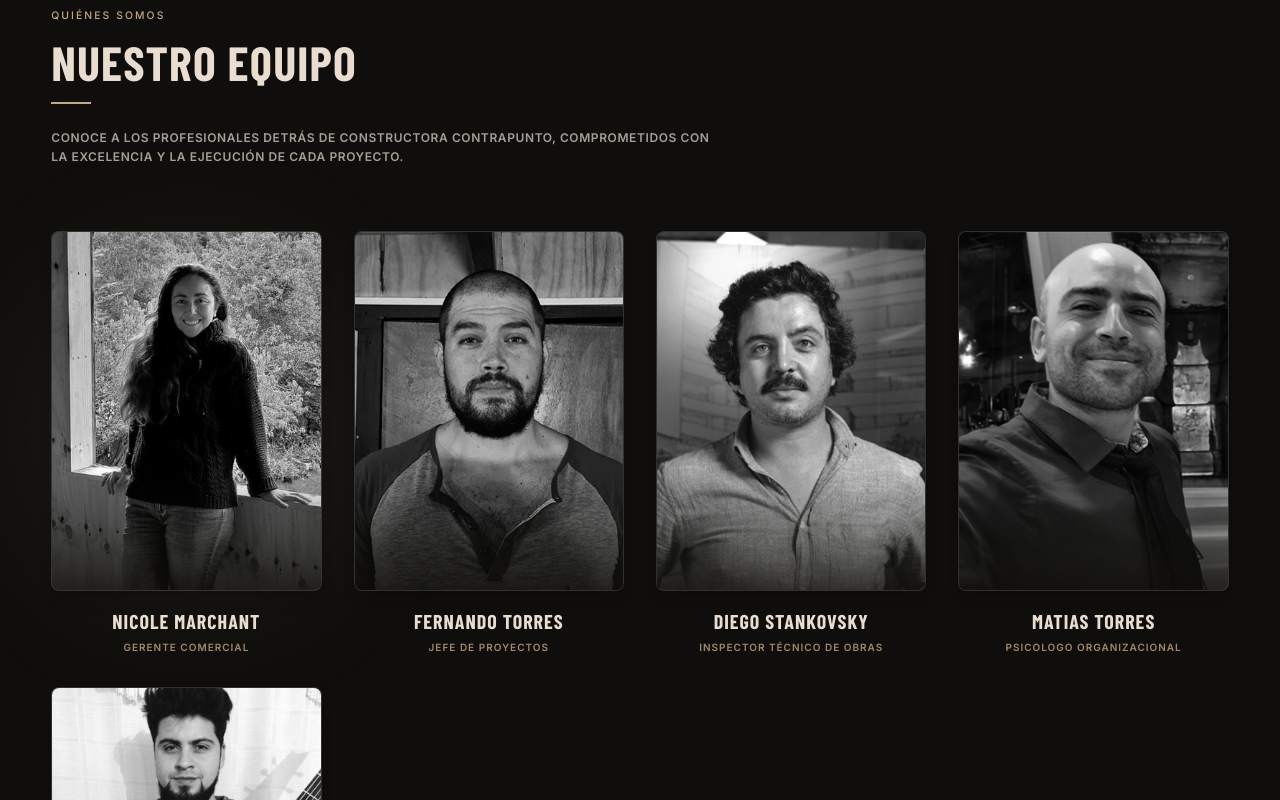
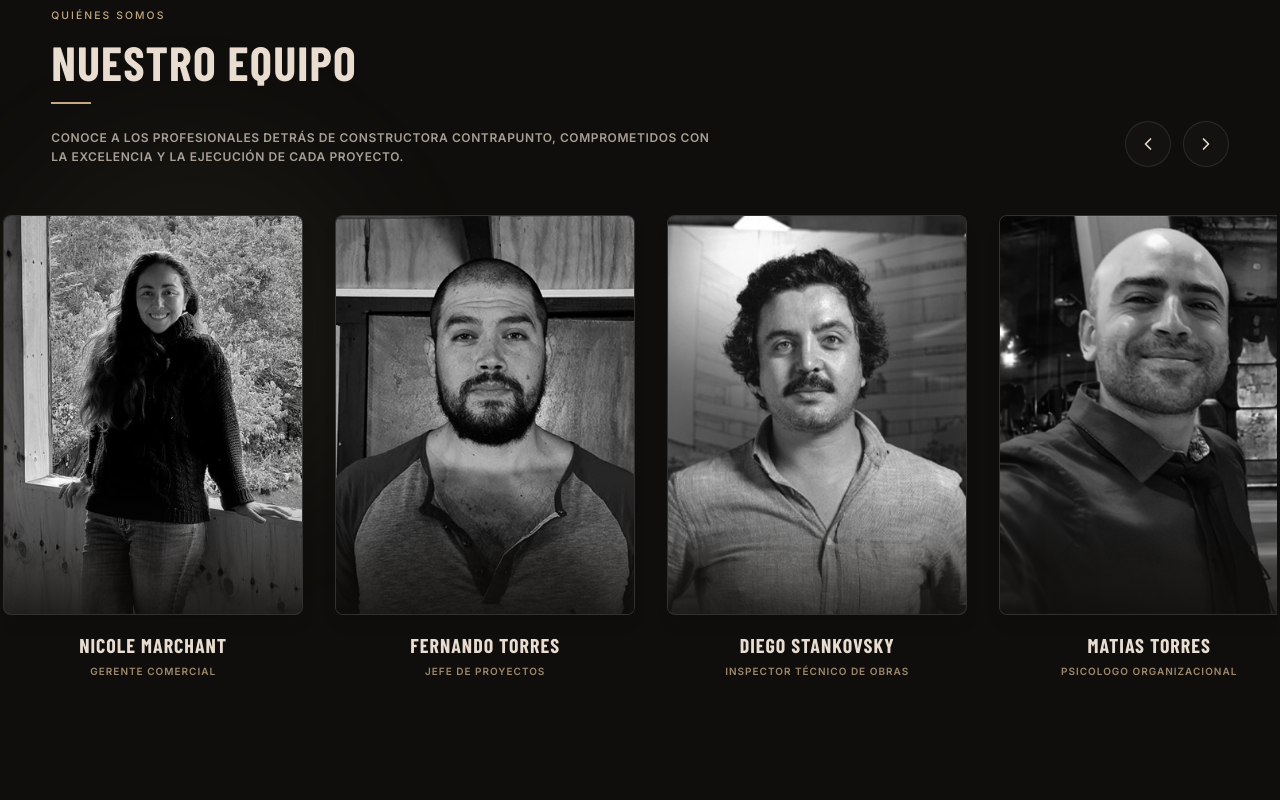
Before and after one commit to fernandomtorrest-maker/CONTRAPUNTO, a Next.js app in the folder contrapunto-web/: page / in a window 1280 px wide. Shown: the part 3960-4760 px from the top of the page. Built offline with nearby package versions, Linux system fonts and the light colour scheme; a web font is replaced by a local one.

Commit message:
feat: transforma cuadricula de equipo de nosotros en carrusel horizontal con snapping y controles de navegacion

```diff
--- a/contrapunto-web/app/globals.css
+++ b/contrapunto-web/app/globals.css
@@ -150,6 +150,15 @@ body {
     outline: 2px solid var(--color-sand);
     outline-offset: 3px;
   }
+
+  /* Ocultar scrollbar */
+  .scrollbar-hide::-webkit-scrollbar {
+    display: none;
+  }
+  .scrollbar-hide {
+    -ms-overflow-style: none;  /* IE y Edge */
+    scrollbar-width: none;  /* Firefox */
+  }
 }
 
 /* ─── Componentes Base ─────────────────────────────────────────────────────── */
--- a/contrapunto-web/components/sections/NosotrosSection.tsx
+++ b/contrapunto-web/components/sections/NosotrosSection.tsx
@@ -1,8 +1,9 @@
 'use client';
 
-import React from 'react';
+import React, { useRef } from 'react';
 import Image from 'next/image';
 import { motion } from 'framer-motion';
+import { ChevronLeft, ChevronRight } from 'lucide-react';
 
 interface TeamMember {
   id: string;
@@ -45,12 +46,26 @@ const team: TeamMember[] = [
 ];
 
 export const NosotrosSection = () => {
+  const scrollRef = useRef<HTMLDivElement>(null);
+
+  const scrollPrev = () => {
+    if (scrollRef.current) {
+      scrollRef.current.scrollBy({ left: -320, behavior: 'smooth' });
+    }
+  };
+
+  const scrollNext = () => {
+    if (scrollRef.current) {
+      scrollRef.current.scrollBy({ left: 320, behavior: 'smooth' });
+    }
+  };
+
   return (
     <section id="nosotros" className="bg-carbon text-cream section-padding border-t border-white/5 relative overflow-hidden">
       {/* Elemento gráfico de fondo */}
       <div className="absolute left-0 top-1/4 w-96 h-96 bg-sand/5 rounded-full blur-3xl pointer-events-none" />
 
-      <div className="container-base space-y-16 relative z-10">
+      <div className="container-base space-y-12 relative z-10">
 
         {/* CABECERA */}
         <div className="flex flex-col md:flex-row md:items-end justify-between gap-6">
@@ -66,10 +81,31 @@ export const NosotrosSection = () => {
               Conoce a los profesionales detrás de Constructora Contrapunto, comprometidos con la excelencia y la ejecución de cada proyecto.
             </p>
           </div>
+
+          {/* BOTONES DE NAVEGACIÓN DEL CARRUSEL */}
+          <div className="flex gap-3 shrink-0 self-end md:self-auto">
+            <button
+              onClick={scrollPrev}
+              className="p-3 border border-white/10 hover:border-sand/50 bg-white/[0.02] hover:bg-sand/10 rounded-full transition-all text-cream hover:text-sand cursor-pointer focus-sand"
+              aria-label="Anterior"
+            >
+              <ChevronLeft size={20} />
+            </button>
+            <button
+              onClick={scrollNext}
+              className="p-3 border border-white/10 hover:border-sand/50 bg-white/[0.02] hover:bg-sand/10 rounded-full transition-all text-cream hover:text-sand cursor-pointer focus-sand"
+              aria-label="Siguiente"
+            >
+              <ChevronRight size={20} />
+            </button>
+          </div>
         </div>
 
-        {/* GRID DE EQUIPO */}
-        <div className="grid grid-cols-1 sm:grid-cols-2 md:grid-cols-3 lg:grid-cols-4 gap-8">
+        {/* CARRUSEL DE EQUIPO */}
+        <div
+          ref={scrollRef}
+          className="flex gap-8 overflow-x-auto snap-x snap-mandatory pb-8 scrollbar-hide -mx-6 px-6 md:-mx-12 md:px-12 scroll-smooth"
+        >
           {team.map((member, idx) => (
             <motion.div
               key={member.id}
@@ -77,7 +113,7 @@ export const NosotrosSection = () => {
               whileInView={{ opacity: 1, y: 0 }}
               viewport={{ once: true }}
               transition={{ duration: 0.5, delay: idx * 0.1 }}
-              className="group flex flex-col items-center text-center space-y-4"
+              className="group snap-start shrink-0 w-[260px] sm:w-[280px] md:w-[300px] flex flex-col items-center text-center space-y-4"
             >
               <div className="relative w-full aspect-[3/4] rounded-lg overflow-hidden bg-white/5 border border-white/10 group-hover:border-sand/40 transition-colors duration-300 shadow-lg">
                 <Image
```
